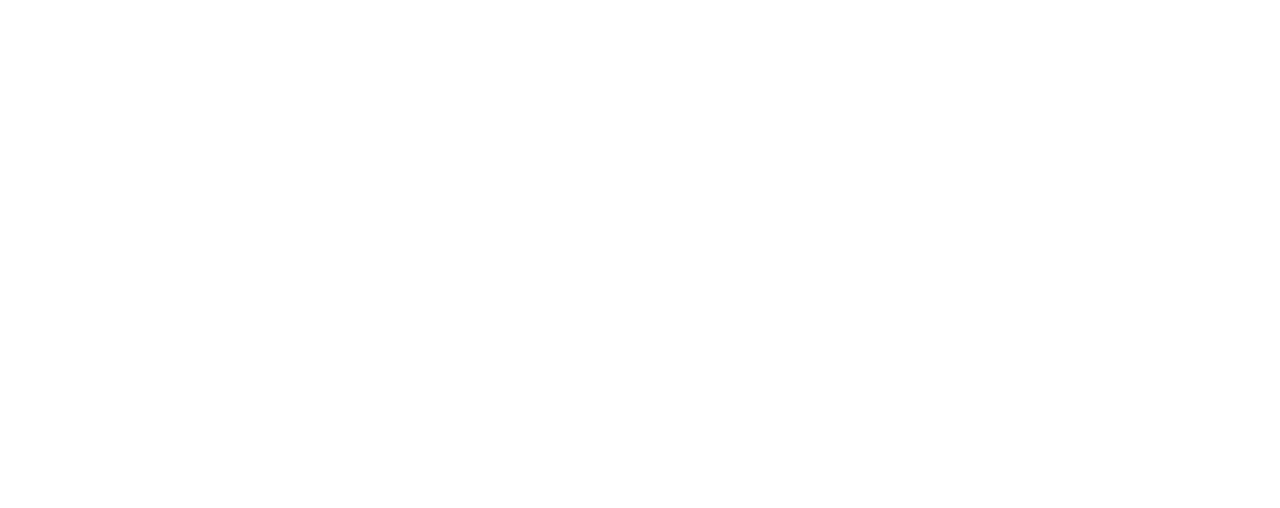
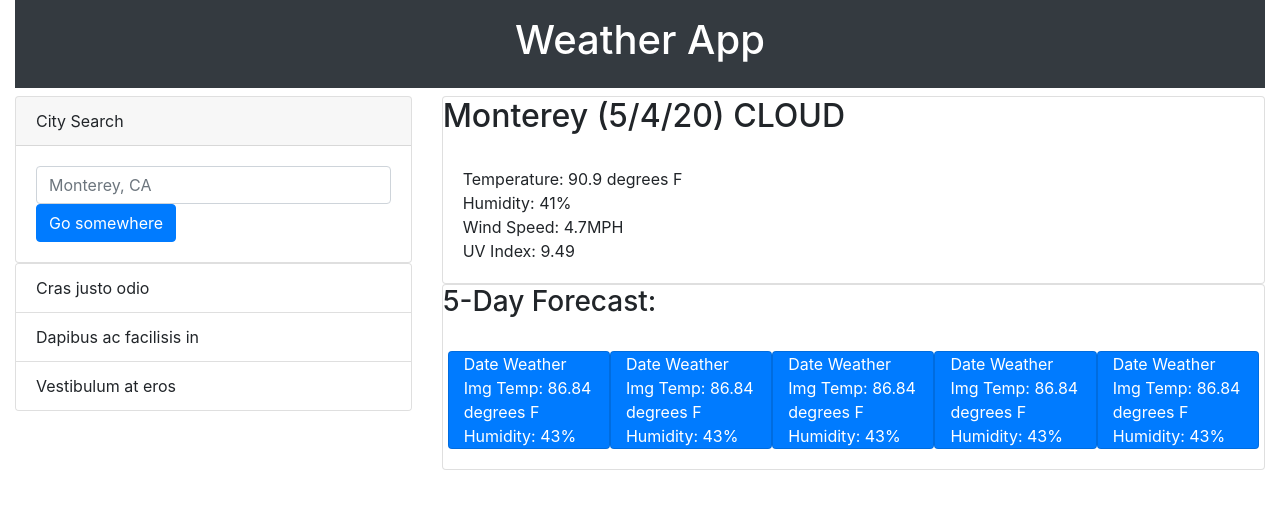
Before and after one commit to rrsalerno21/weather-app, a plain HTML site: page index.html in a window 1280 px wide. Drawn offline with nearby package versions, Linux system fonts and the light colour scheme.

Commit message:
added basic html structure

```diff
--- a/index.html
+++ b/index.html
@@ -8,6 +8,95 @@
     <title>Weather App</title>
 </head>
 <body>
+    <div class="container-fluid">
 
+        <header class="text-center bg-dark text-white p-3 mb-2">
+            <h1>Weather App</h1>
+        </header>
+        <div class="row">
+            <div class="col-4">
+                <div class="card">
+                    <div class="card-header">
+                      City Search
+                    </div>
+                    <div class="card-body">
+                        <input type="text" class="form-control" placeholder="Monterey, CA" aria-label="Recipient's username" aria-describedby="basic-addon2">
+                        <a href="#" class="btn btn-primary">Go somewhere</a>
+                    </div>
+                </div>
+
+                <div class="card">
+                    <ul class="list-group list-group-flush">
+                        <li class="list-group-item">Cras justo odio</li>
+                        <li class="list-group-item">Dapibus ac facilisis in</li>
+                        <li class="list-group-item">Vestibulum at eros</li>
+                      </ul>
+
+                </div>
+            </div>
+
+            <div class="col-8">
+                <div class="card">
+                    <h2 class="card-title">
+                        Monterey (5/4/20) CLOUD</h2>
+                    <div class="card-body">
+                        <div>Temperature: <span id="city-temp">90.9 degrees F</span></div>
+
+                        <div>Humidity: <span id="city-humidity">41</span>%</div>
+
+                        <div>Wind Speed: <span id="city-wind-speed">4.7</span>MPH</div>
+
+                        <div>UV Index: <span id="city-temp">9.49</span></div>
+                    </div>
+                </div>
+
+                <div class="card">
+                    <h3 class="card-title">5-Day Forecast:</h3>
+                    <div class="card-body">
+                        <div class="row">
+                            <div class="col card bg-primary text-white">
+                                Date
+                                Weather Img
+                                Temp: 86.84 degrees F
+                                Humidity: 43%
+                            </div>
+
+                            <div class="col card bg-primary text-white">
+                                Date
+                                Weather Img
+                                Temp: 86.84 degrees F
+                                Humidity: 43%
+                            </div>
+
+                            <div class="col card bg-primary text-white">
+                                Date
+                                Weather Img
+                                Temp: 86.84 degrees F
+                                Humidity: 43%
+                            </div>
+
+                            <div class="col card bg-primary text-white">
+                                Date
+                                Weather Img
+                                Temp: 86.84 degrees F
+                                Humidity: 43%
+                            </div>
+
+                            <div class="col card bg-primary text-white">
+                                Date
+                                Weather Img
+                                Temp: 86.84 degrees F
+                                Humidity: 43%
+                            </div>
+
+
+                        </div>
+                    </div>
+                </div>
+            </div>
+
+        </div>
+    </div>
+    <script src="assets/script.js"></script>
 </body>
 </html>
```
